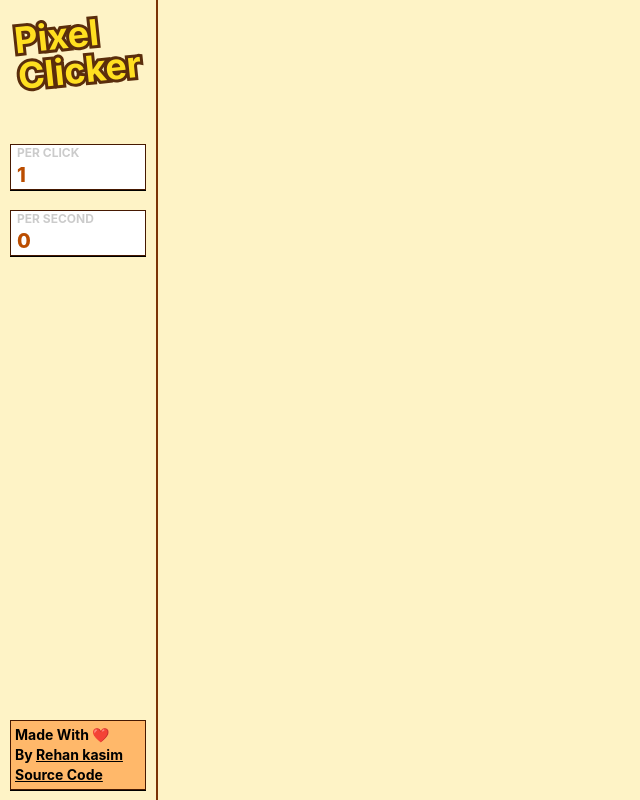
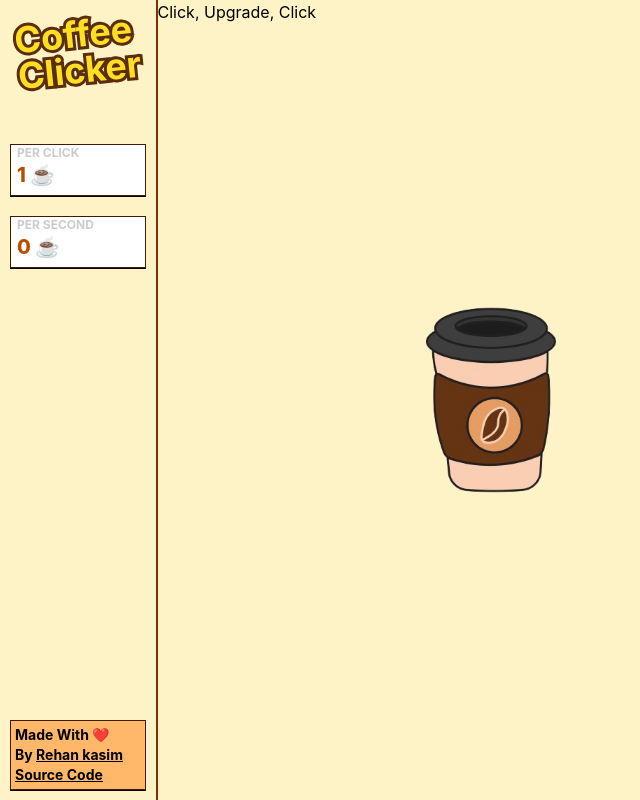
Before and after one commit to rehan-kasim/Pixel-Clicker, a website: page src/index.html in a window 1280 px wide. Shown: the whole page, without its empty margins (0-640 px from the left). Drawn offline with Linux system fonts and the light colour scheme.

Commit message:
Changed Pixl Clicker To Coffee

```diff
--- a/src/index.html
+++ b/src/index.html
@@ -11,16 +11,16 @@
         <aside class="flex flex-col border-r-2 border-amber-900" id="sidebar-l">
             <a href="/src/index.html">
                 <h1 class="m-4 -rotate-6 text-4xl font-bold leading-none text-yellow-300  [-webkit-text-stroke:6px_#5a2d0c] [paint-order:stroke_fill]">
-                    Pixel<br>Clicker
+                    Coffee<br>Clicker
                 </h1>
             </a>
-            <div class="border-1 border-amber-950 m-2.5 mt-10 bg-white shadow-2xs shadow-black">
+            <div class="border-1 border-amber-950 m-2.5 mt-10 bg-white shadow-2xs shadow-black h-13">
                 <p class="font-bold opacity-20 text-xs ml-1.5">PER CLICK</p>
-                <p id="pixelperclick" class="font-extrabold text-xl ml-1.5 text-amber-700">1</p>
+                <p id="pixelperclick" class="font-extrabold text-xl ml-1.5 text-amber-700">1 ☕</p>
             </div>
-            <div class="border-1 border-amber-950 m-2.5 bg-white shadow-2xs shadow-black">
+            <div class="border-1 border-amber-950 m-2.5 bg-white shadow-2xs shadow-black h-13">
                 <p class="font-bold ml-1.5 opacity-20 text-xs">PER SECOND</p>
-                <p id="pixelpersecond" class="font-extrabold ml-1.5 text-xl  text-amber-700">0</p>
+                <p id="pixelpersecond" class="font-extrabold ml-1.5 text-xl  text-amber-700">0 ☕</p>
             </div>
             <div class="border-1 border-amber-950 m-2.5 mt-auto bg-orange-300 shadow-2xs shadow-black">
                 <p class="m-1 font-bold text-sm">Made With ❤️<br> By
@@ -29,7 +29,12 @@
                 </p>
             </div>
         </aside>
-        <main id="game"></main>
+        <main class="flex flex-row" id="game">
+            <p>Click, Upgrade, Click</p>
+            <button class="cursor-pointer" id="clicker">
+                <img src="./assets/coffee.png" width="350"">
+            </button>
+        </main>
         <aside id="sidebar-r"></aside>
     </div>
 </body>
```
Also changed, not shown: src/assets/coffee-beans.png (added), src/assets/coffee.png (added), src/output.css.
